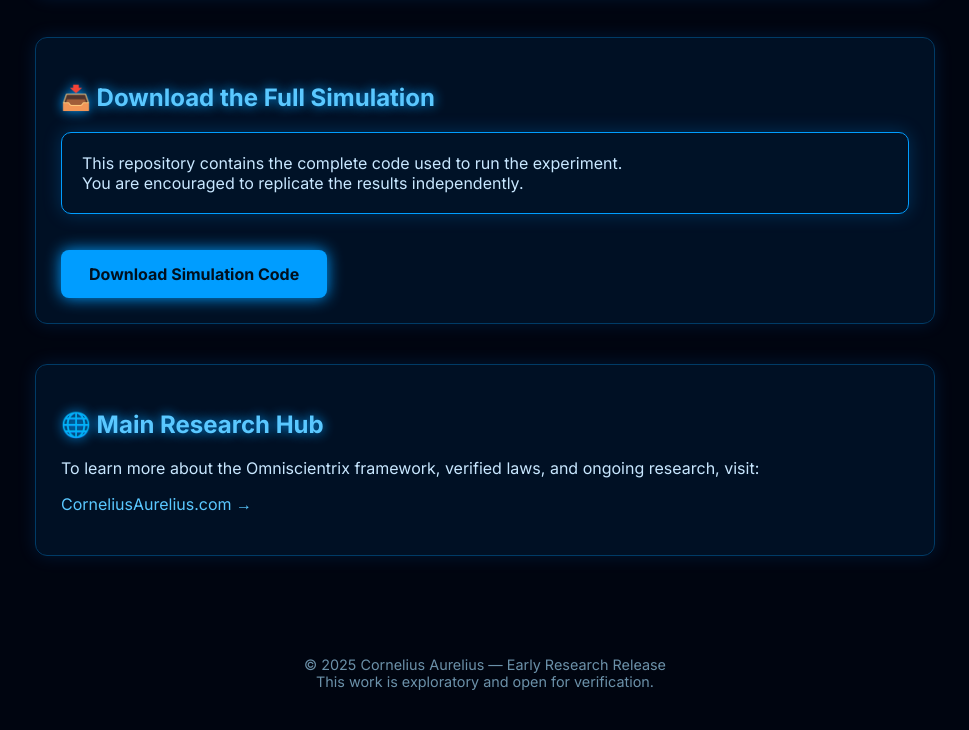
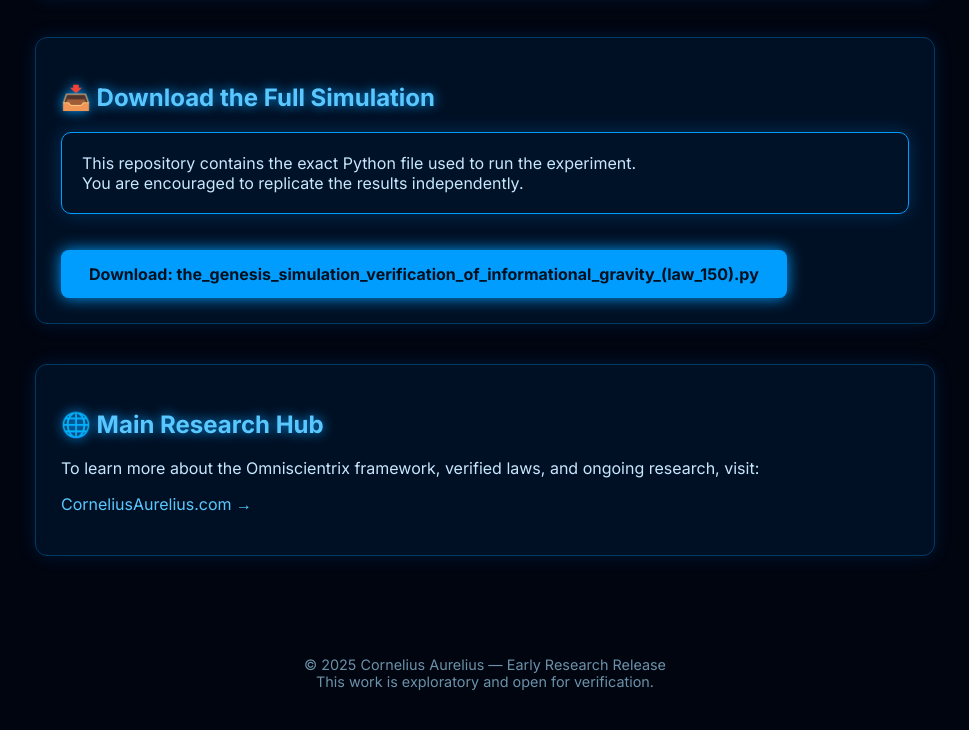
Before and after one commit to Cornelius-Aurelius/The-Genesis-Simulation-Verification-of-Informational-Gravity, a plain HTML site: page index.html in a window 1280 px wide. Shown: the part 1051-1781 px from the top of the page, without its empty margins (155-1124 px from the left). Drawn offline with Linux system fonts and the light colour scheme.

Commit message:
Update index.html

```diff
--- a/index.html
+++ b/index.html
@@ -136,12 +136,14 @@
     <div class="card">
         <h2>📥 Download the Full Simulation</h2>
         <p class="neon-box">
-            This repository contains the complete code used to run the experiment.<br>
+            This repository contains the exact Python file used to run the experiment.<br>
             You are encouraged to replicate the results independently.
         </p>
 
-        <a href="#" class="download-btn">Download Simulation Code</a>
-        <!--the_genesis_simulation_verification_of_informational_gravity_(law_150).py -->
+        <!-- ADD YOUR RAW GITHUB LINK IN href="" -->
+        <a href="#" class="download-btn">
+            Download: the_genesis_simulation_verification_of_informational_gravity_(law_150).py
+        </a>
     </div>
 
     <div class="card">
```
